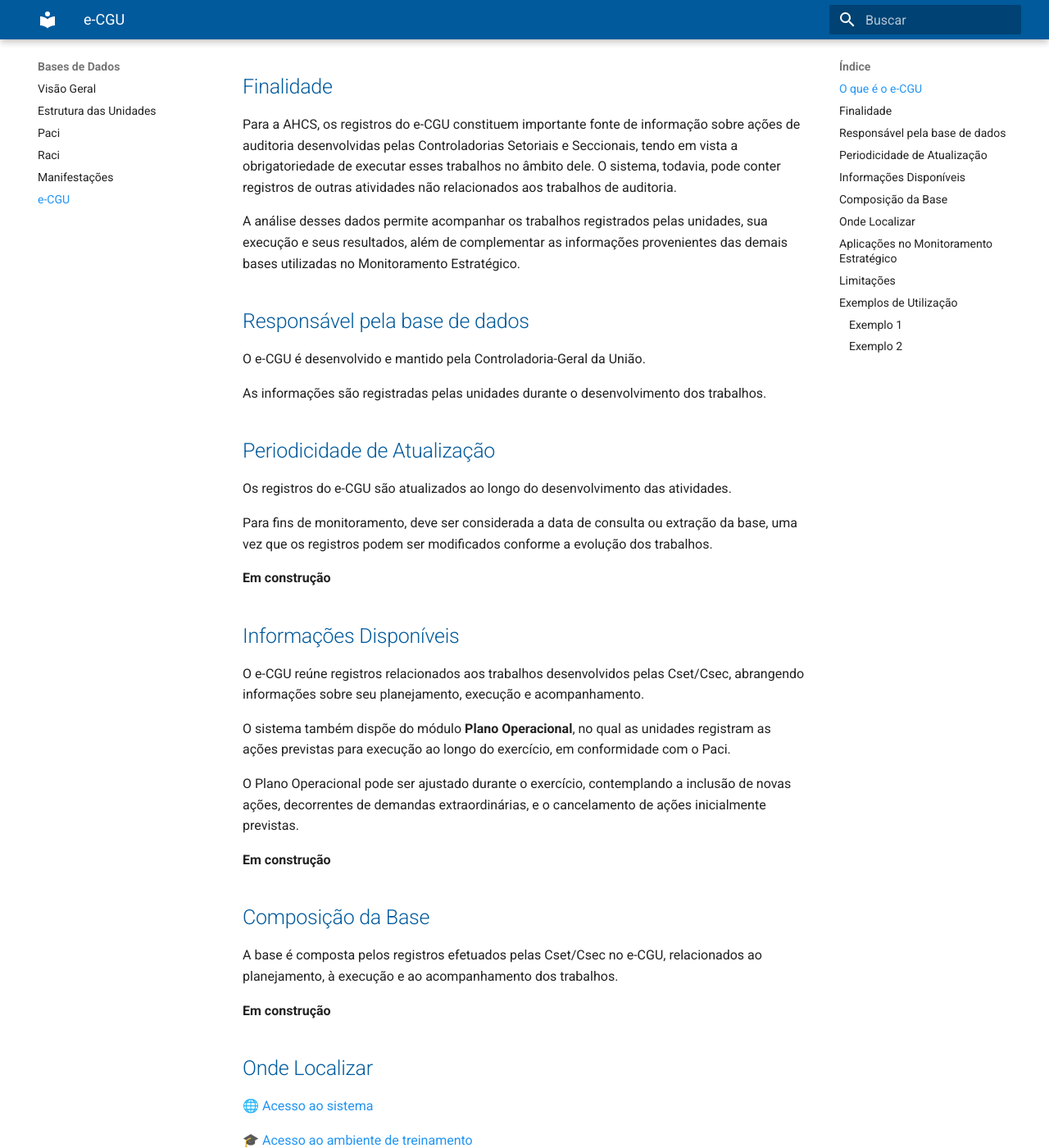
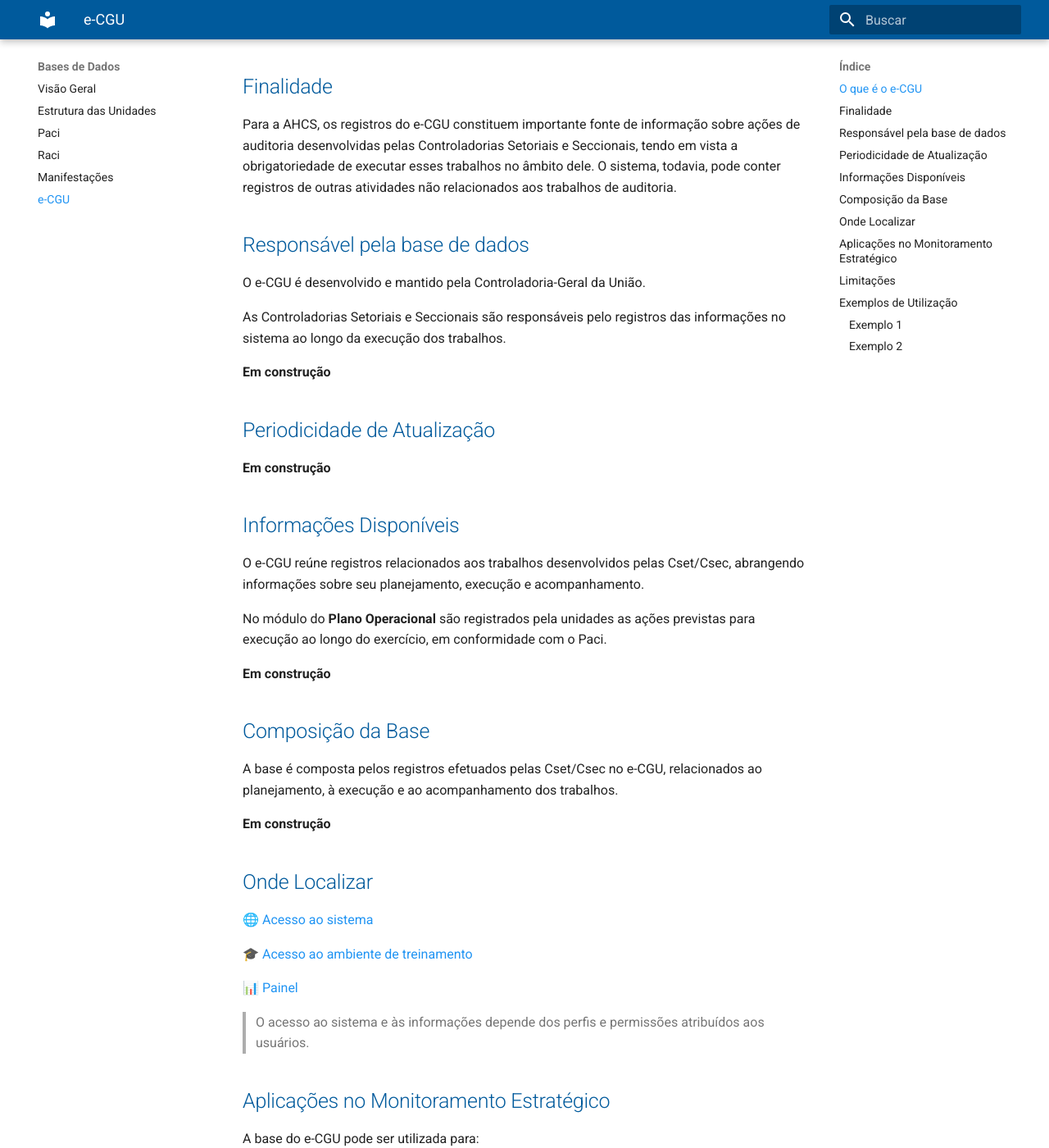
Before and after one commit to CGEMG-AHCS/guia-monitoramento-estrategico, an MkDocs documentation site: the page built from docs/bases-dados/e-cgu.md, in a window 1280 px wide and 1400 px high, scrolled down 349 px. Shown: the whole window at 82% size. Built offline with MkDocs 1.6.1 and Material for MkDocs 9.7.7, drawn with Linux system fonts in a browser that asks for light colours; some of the changed text lies outside the part shown.

Commit message:
Update e-cgu.md

```diff
--- a/docs/bases-dados/e-cgu.md
+++ b/docs/bases-dados/e-cgu.md
@@ -10,19 +10,15 @@
 
 Para a AHCS, os registros do e-CGU constituem importante fonte de informação sobre ações de auditoria desenvolvidas pelas Controladorias Setoriais e Seccionais, tendo em vista a obrigatoriedade de executar esses trabalhos no âmbito dele. O sistema, todavia, pode conter registros de outras atividades não relacionados aos trabalhos de auditoria.
 
-A análise desses dados permite acompanhar os trabalhos registrados pelas unidades, sua execução e seus resultados, além de complementar as informações provenientes das demais bases utilizadas no Monitoramento Estratégico.
-
 ## Responsável pela base de dados
 
 O e-CGU é desenvolvido e mantido pela Controladoria-Geral da União.
 
-As informações são registradas pelas unidades durante o desenvolvimento dos trabalhos.
+As Controladorias Setoriais e Seccionais são responsáveis pelo registros das informações no sistema ao longo da execução dos trabalhos.
+
+**Em construção**
 
 ## Periodicidade de Atualização
-
-Os registros do e-CGU são atualizados ao longo do desenvolvimento das atividades.
-
-Para fins de monitoramento, deve ser considerada a data de consulta ou extração da base, uma vez que os registros podem ser modificados conforme a evolução dos trabalhos.
 
 **Em construção**
 
@@ -30,9 +26,7 @@
 
 O e-CGU reúne registros relacionados aos trabalhos desenvolvidos pelas Cset/Csec, abrangendo informações sobre seu planejamento, execução e acompanhamento.
 
-O sistema também dispõe do módulo **Plano Operacional**, no qual as unidades registram as ações previstas para execução ao longo do exercício, em conformidade com o Paci.
-
-O Plano Operacional pode ser ajustado durante o exercício, contemplando a inclusão de novas ações, decorrentes de demandas extraordinárias, e o cancelamento de ações inicialmente previstas.
+No módulo do **Plano Operacional** são registrados pela unidades as ações previstas para execução ao longo do exercício, em conformidade com o Paci.
 
 **Em construção**
 
@@ -65,15 +59,15 @@
 Ao utilizar a base do e-CGU, devem ser observadas as seguintes limitações:
 
 - A obtenção das informações é realizada, atualmente, por meio de consultas e filtros no sistema, demandando muuito esforço;
-- - Os dados refletem a situação registrada no sistema no momento da consulta;
-- A qualidade e a confiabilidade das análises dependem da atualização, da completude e do adequado preenchimento dos registros pelas unidades;
+- Os dados refletem a situação registrada no sistema no momento da consulta;
+- A qualidade e a confiabilidade das análises dependem do adequado preenchimento dos registros;
 - Trabalhos em andamento podem apresentar informações parciais ou incompletas.
 
 ## Exemplos de Utilização
 
 ### Exemplo 1
 
-Verificar se todas as ações previstas no Paci foram rgistradas no Plano Operacional.
+Verificar se todas as ações previstas no Paci foram registradas no módulo do Plano Operacional.
 
 ### Exemplo 2
 
```
